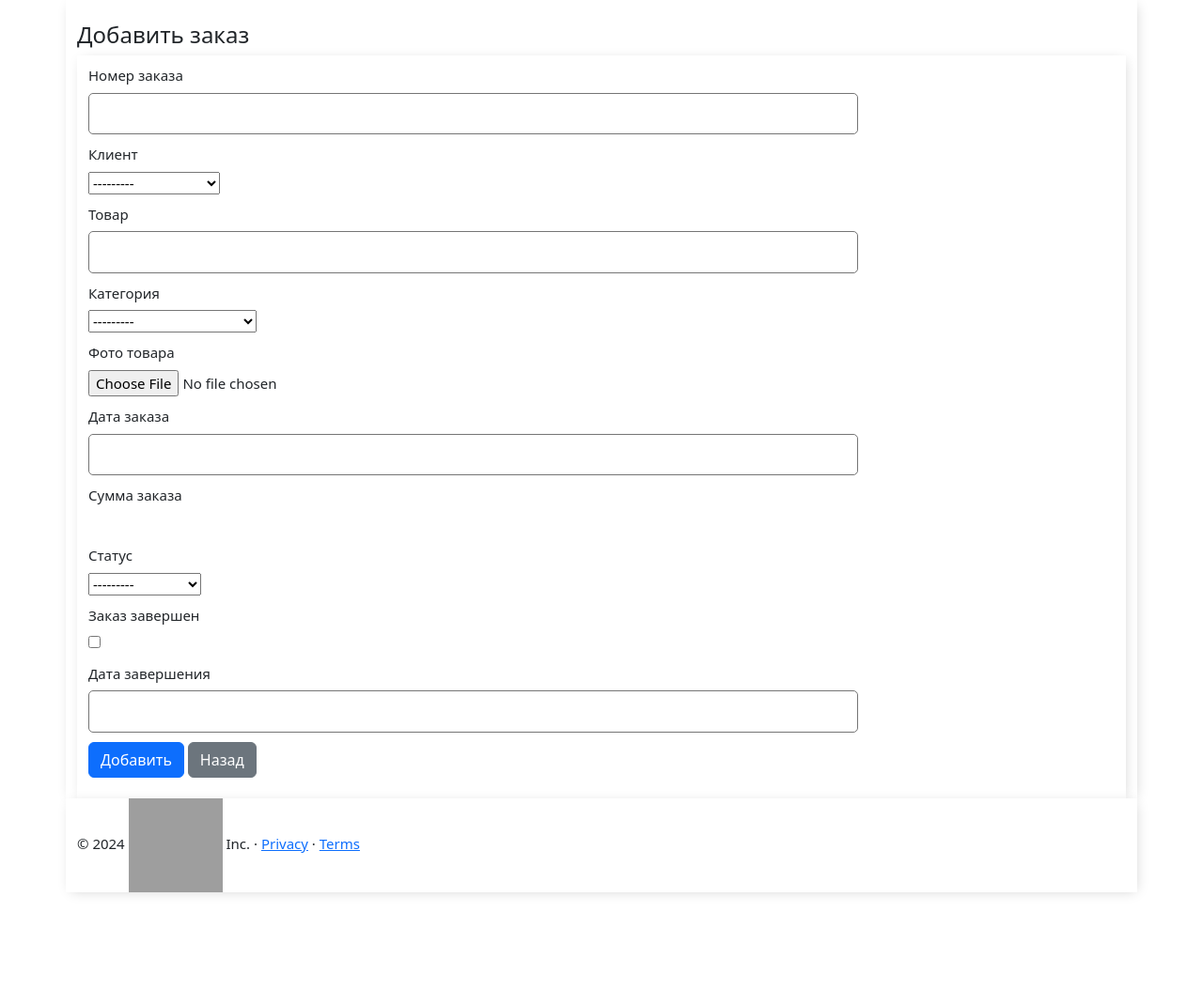
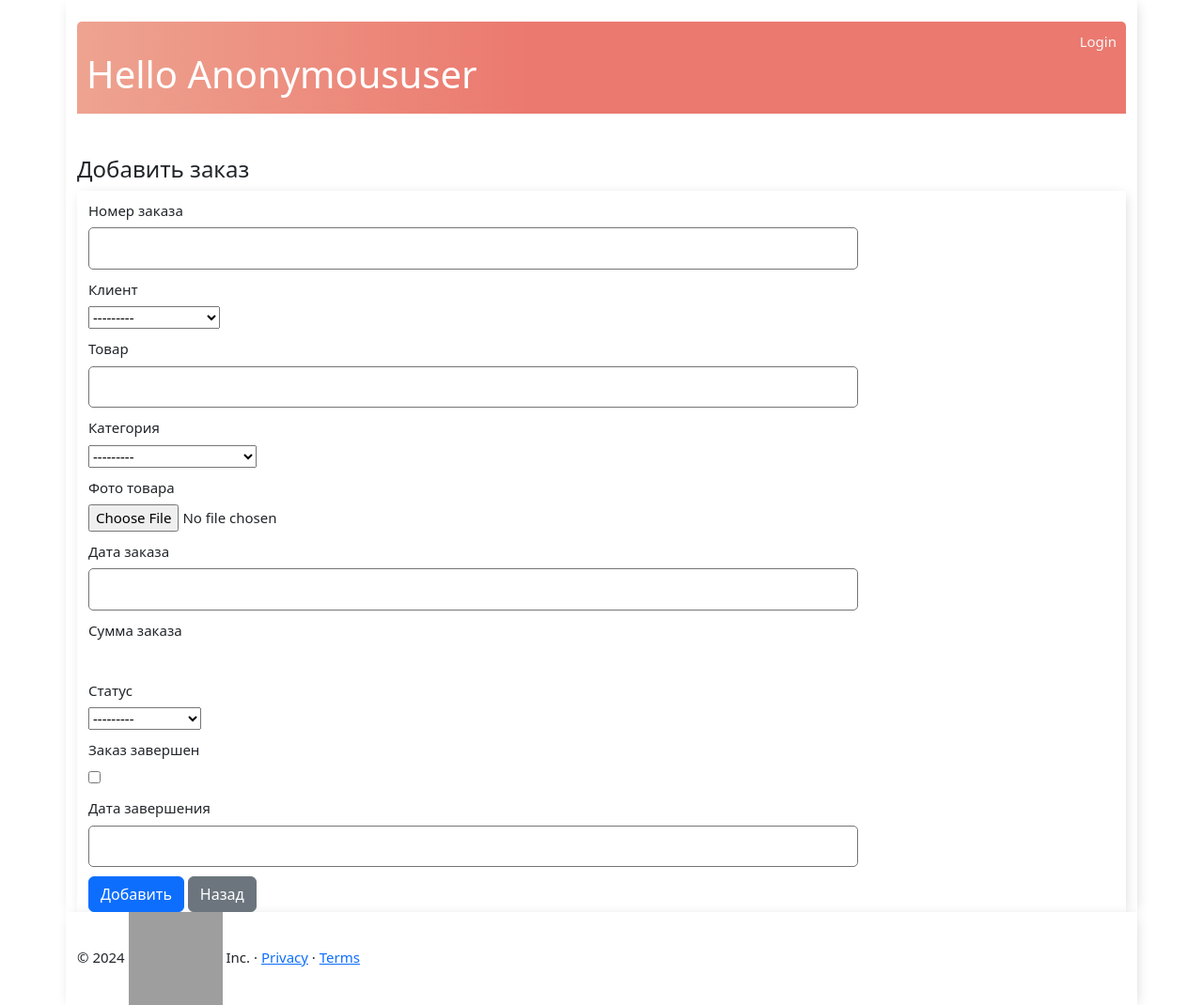
Before and after one commit to SergeG28071988/Tracking_Customers_Orders, a Django app: page /add_order/ in a window 1280 px wide. Shown: the part 62-1132 px from the top of the page at 94% size. Before the commit the page ends 1015 px from the top, so only its background shows below. Run offline with Django 5.2, Linux system fonts and the light colour scheme; data comes from the database, SQL or seed files in the repository; some libraries are stand-ins or nearby versions; grey boxes are pictures that could not be loaded.

Commit message:
Тест приложения

```diff
--- a/Tracking/templates/add_order.html
+++ b/Tracking/templates/add_order.html
@@ -4,9 +4,23 @@
 
 {% block content %}
 <br>
-<h4> Добавить заказ </h4>
+
+<div class="header-bar">
+    <div>
+        <br>
+        <h1>Hello {{ request.user|title }}</h1>
+    </div>
+    {% if request.user.is_authenticated %}
+    <a href="{% url 'logout' %}">Logout</a>
+    {% else %}
+    <a href="{% url 'login' %}">Login</a>
+    {% endif %}
+</div>
+
+<br><br>
+<h4> {{ header }}</h4>
 <div class="container">
-    <form  method="POST" enctype="multipart/form-data">
+    <form method="POST">
         {% csrf_token %}
 
         {%  for field in form  %}
@@ -22,7 +36,6 @@
             <button type="submit" class="btn btn-primary" name="button">Добавить</button>
             <a href="{% url 'order_list' %}" class="btn btn-secondary">Назад </a>
         </div>
-      <br>
     </form>
 </div>
 {% endblock %}
```
